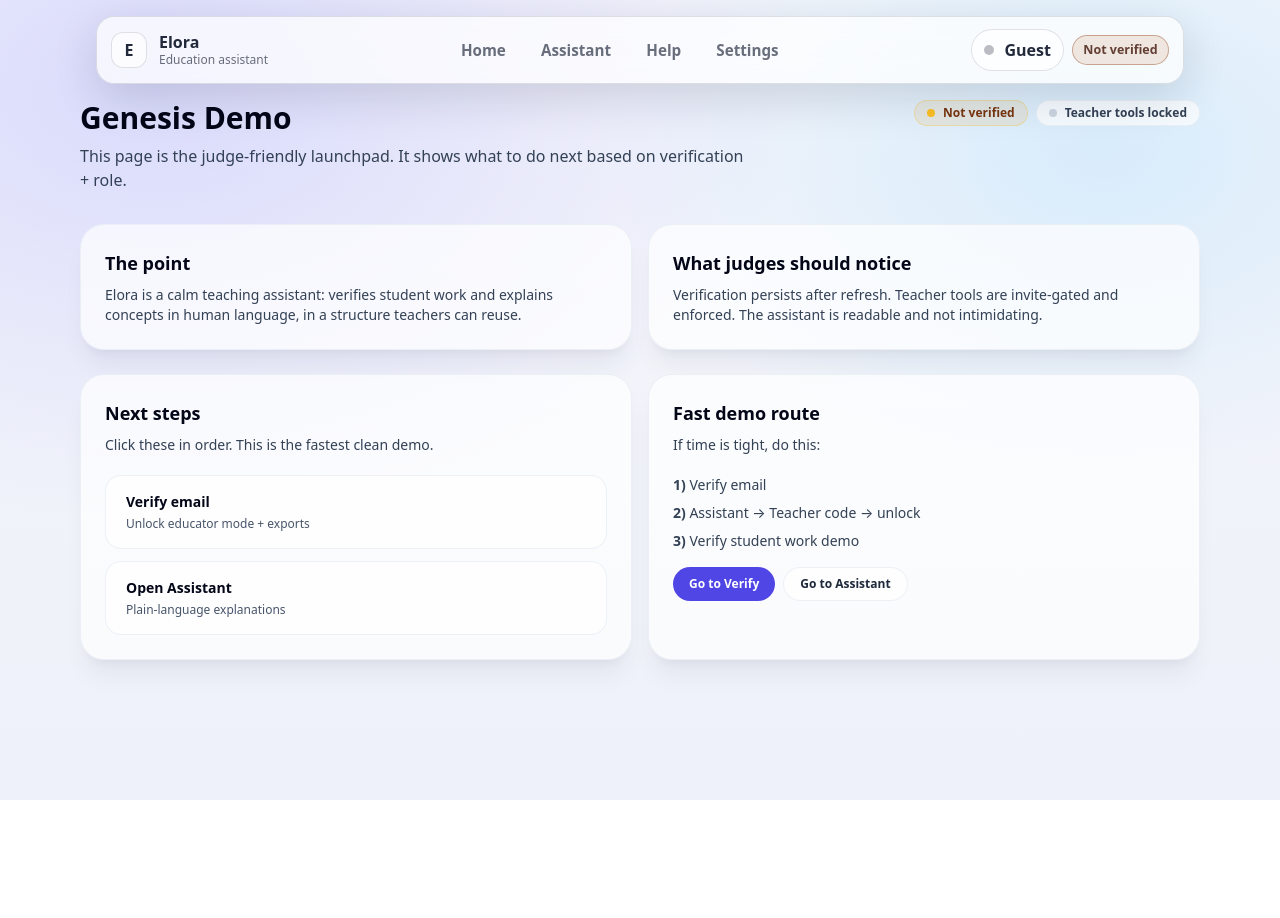
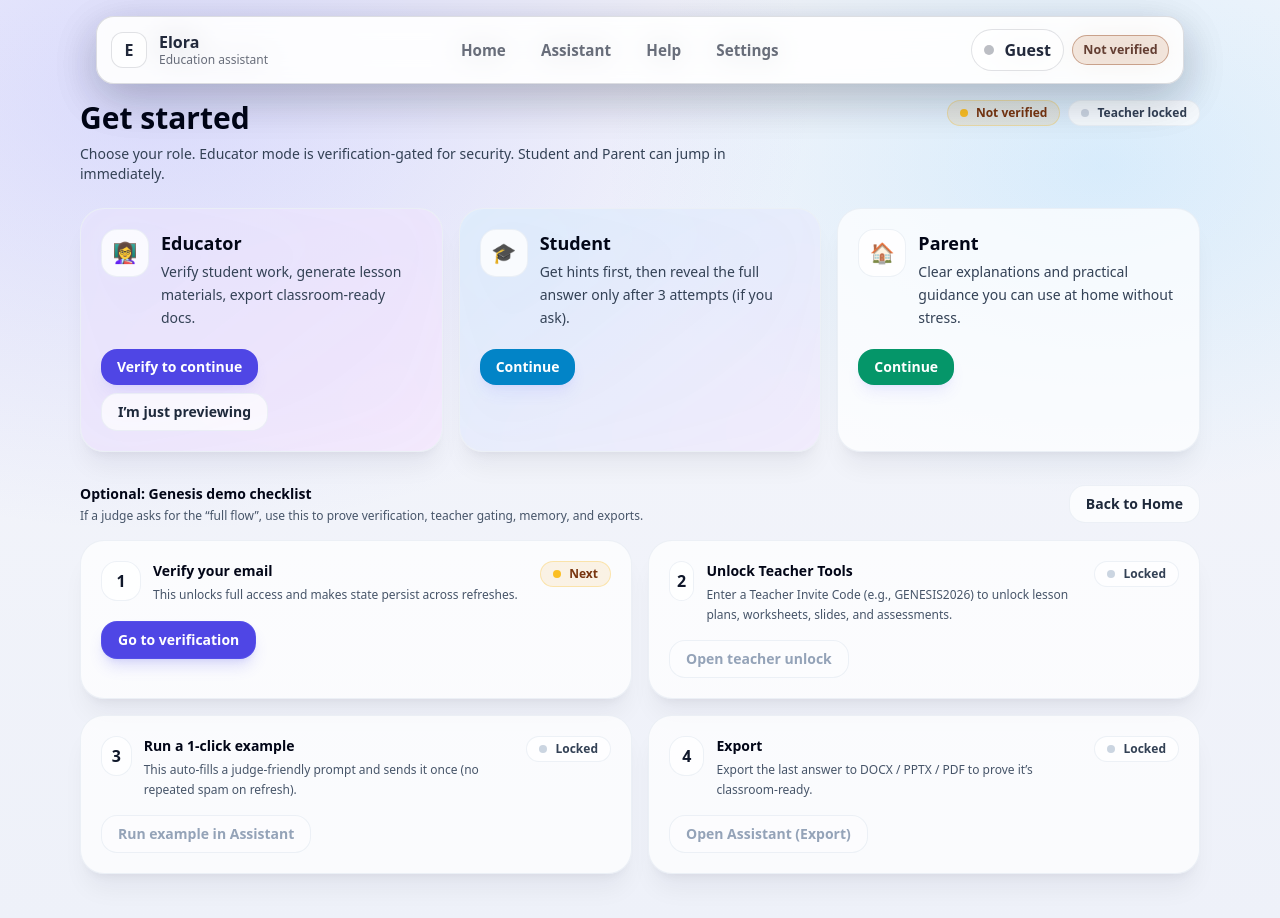
Before and after one commit to tweetharis-netizen/elora-verification-ui, a Next.js app: page /demo in a window 1280 px wide. Shown: the top 918 px of the page. Before the commit the page ends 800 px from the top, so only its background shows below. Built offline with nearby package versions, Linux system fonts and the light colour scheme; no server answers.

Commit message:
Update demo.js

```diff
--- a/pages/demo.js
+++ b/pages/demo.js
@@ -1,7 +1,8 @@
 import Head from "next/head";
 import { useEffect, useMemo, useState } from "react";
 import { useRouter } from "next/router";
-import { getSession, isTeacher, refreshVerifiedFromServer } from "../lib/session";
+import Navbar from "../components/Navbar";
+import { getSession, isTeacher, refreshVerifiedFromServer, setGuest, setRole } from "../lib/session";
 
 function cn(...xs) {
   return xs.filter(Boolean).join(" ");
@@ -30,133 +31,284 @@ function Chip({ variant, children }) {
   );
 }
 
-function DemoCard({ title, desc, children }) {
+function StepCard({ num, title, desc, status, actionLabel, onAction, disabled }) {
+  const variant = status === "done" ? "good" : status === "next" ? "warn" : "neutral";
+  const statusText = status === "done" ? "Done" : status === "next" ? "Next" : "Locked";
+
   return (
-    <div className="rounded-3xl border border-slate-200/60 dark:border-white/10 bg-white/70 dark:bg-slate-950/20 p-6 shadow-xl shadow-slate-900/5 dark:shadow-black/20">
-      <div className="text-lg font-black text-slate-950 dark:text-white">{title}</div>
-      <div className="mt-2 text-sm text-slate-700 dark:text-slate-300">{desc}</div>
-      {children ? <div className="mt-5">{children}</div> : null}
+    <div className="rounded-3xl border border-slate-200/60 dark:border-white/10 bg-white/70 dark:bg-slate-950/20 p-5 shadow-xl shadow-slate-900/5 dark:shadow-black/20">
+      <div className="flex items-start justify-between gap-3">
+        <div className="flex items-start gap-3">
+          <div className="h-10 w-10 rounded-2xl border border-slate-200/60 dark:border-white/10 bg-white/80 dark:bg-slate-950/25 grid place-items-center font-black text-slate-900 dark:text-white">
+            {num}
+          </div>
+          <div>
+            <div className="text-sm font-extrabold text-slate-950 dark:text-white">{title}</div>
+            <div className="mt-1 text-xs leading-relaxed text-slate-600 dark:text-slate-300">{desc}</div>
+          </div>
+        </div>
+        <Chip variant={variant}>{statusText}</Chip>
+      </div>
+
+      {actionLabel ? (
+        <div className="mt-4">
+          <button
+            type="button"
+            disabled={disabled}
+            onClick={onAction}
+            className={cn(
+              "rounded-2xl px-4 py-2 text-sm font-extrabold border transition",
+              disabled
+                ? "border-slate-200/60 dark:border-white/10 text-slate-400 cursor-not-allowed bg-white/40 dark:bg-slate-950/10"
+                : "border-indigo-500/30 bg-indigo-600 text-white hover:bg-indigo-700 shadow-lg shadow-indigo-500/20"
+            )}
+          >
+            {actionLabel}
+          </button>
+        </div>
+      ) : null}
     </div>
   );
 }
 
-export default function Demo() {
+function RoleCard({ title, desc, icon, tone, primaryLabel, secondaryLabel, onPrimary, onSecondary }) {
+  const toneRing =
+    tone === "indigo"
+      ? "border-indigo-500/25"
+      : tone === "sky"
+      ? "border-sky-500/25"
+      : "border-emerald-500/25";
+
+  const toneGlow =
+    tone === "indigo"
+      ? "from-indigo-500/15 via-sky-400/8 to-fuchsia-500/10"
+      : tone === "sky"
+      ? "from-sky-500/15 via-indigo-400/8 to-fuchsia-500/10"
+      : "from-emerald-500/12 via-sky-400/8 to-indigo-500/10";
+
+  const primaryBtn =
+    tone === "indigo"
+      ? "bg-indigo-600 hover:bg-indigo-700"
+      : tone === "sky"
+      ? "bg-sky-600 hover:bg-sky-700"
+      : "bg-emerald-600 hover:bg-emerald-700";
+
+  return (
+    <div className={cn("relative overflow-hidden rounded-3xl border bg-white/70 dark:bg-slate-950/20 p-5 shadow-xl shadow-slate-900/5 dark:shadow-black/20", toneRing, "border-slate-200/60 dark:border-white/10")}>
+      <div className="pointer-events-none absolute inset-0">
+        <div className={cn("absolute -inset-24 bg-gradient-to-br blur-3xl", toneGlow)} />
+      </div>
+
+      <div className="relative">
+        <div className="flex items-start gap-3">
+          <div className="h-12 w-12 rounded-2xl border border-slate-200/60 dark:border-white/10 bg-white/80 dark:bg-slate-950/25 grid place-items-center text-xl">
+            {icon}
+          </div>
+          <div className="flex-1">
+            <div className="text-lg font-black text-slate-950 dark:text-white">{title}</div>
+            <div className="mt-1 text-sm leading-relaxed text-slate-700 dark:text-slate-300">{desc}</div>
+          </div>
+        </div>
+
+        <div className="mt-5 flex flex-wrap gap-2">
+          <button
+            type="button"
+            onClick={onPrimary}
+            className={cn("rounded-2xl px-4 py-2 text-sm font-extrabold text-white shadow-lg shadow-indigo-500/10", primaryBtn)}
+          >
+            {primaryLabel}
+          </button>
+
+          {secondaryLabel ? (
+            <button
+              type="button"
+              onClick={onSecondary}
+              className="rounded-2xl border border-slate-200/60 dark:border-white/10 bg-white/70 dark:bg-slate-950/20 px-4 py-2 text-sm font-extrabold text-slate-800 dark:text-slate-200 hover:bg-white dark:hover:bg-slate-950/35"
+            >
+              {secondaryLabel}
+            </button>
+          ) : null}
+        </div>
+      </div>
+    </div>
+  );
+}
+
+export default function DemoPage() {
   const router = useRouter();
-
-  const [session, setSession] = useState(() => getSession());
+  const [session, setSessionState] = useState(() => getSession());
   const verified = Boolean(session?.verified);
   const teacher = Boolean(isTeacher());
 
   useEffect(() => {
     let mounted = true;
-    refreshVerifiedFromServer().then(() => {
+    (async () => {
+      await refreshVerifiedFromServer();
       if (!mounted) return;
-      setSession(getSession());
-    });
+      setSessionState(getSession());
+    })();
     return () => {
       mounted = false;
     };
   }, []);
 
-  const nextSteps = useMemo(() => {
-    if (!verified) {
-      return [
-        { label: "Verify email", href: "/verify", note: "Unlock educator mode + exports" },
-        { label: "Open Assistant", href: "/assistant", note: "Plain-language explanations" },
-      ];
+  const demoMsg = useMemo(() => {
+    return "Explain photosynthesis in 4 short steps for a Secondary student, add 1 simple example, then end with 2 quick check questions.";
+  }, []);
+
+  function setPostVerifyRedirect(path) {
+    try {
+      window.localStorage.setItem("elora_post_verify_redirect_v1", String(path || "/assistant"));
+    } catch {}
+  }
+
+  async function chooseRole(role) {
+    // Make role selection feel real: set role once here.
+    // (We’ll lock switching inside Assistant in a later batch with your green light.)
+    setRole(role);
+
+    // Keep guest OFF here to reduce “guest confusion”.
+    // Student/Parent can still use the assistant unverified; exports remain locked.
+    setGuest(false);
+
+    if (role === "educator") {
+      if (verified) {
+        router.push("/assistant");
+        return;
+      }
+      setPostVerifyRedirect("/assistant");
+      router.push("/verify");
+      return;
     }
-    if (!teacher) {
-      return [
-        { label: "Open Assistant", href: "/assistant", note: "Enter a Teacher Invite Code to unlock tools" },
-        { label: "Help (demo script)", href: "/help", note: "5–7 minute run-through" },
-      ];
-    }
-    return [
-      { label: "Open Assistant", href: "/assistant", note: "Teacher tools unlocked" },
-      { label: "Help (demo script)", href: "/help", note: "Follow the 5 steps live" },
-    ];
-  }, [verified, teacher]);
+
+    // Student / Parent can proceed directly.
+    router.push("/assistant");
+  }
+
+  const step1 = verified ? "done" : "next";
+  const step2 = !verified ? "locked" : teacher ? "done" : "next";
+  const step3 = !verified ? "locked" : "next";
+  const step4 = !verified ? "locked" : "next";
 
   return (
     <>
       <Head>
-        <title>Elora — Genesis Demo</title>
+        <title>Get started — Elora</title>
       </Head>
+
+      <Navbar />
 
       <div className="elora-page">
         <div className="elora-container">
-          <div className="flex flex-wrap items-start justify-between gap-3">
+          <div className="flex items-start justify-between gap-4 flex-wrap">
             <div>
-              <h1 className="text-3xl font-black text-slate-950 dark:text-white">Genesis Demo</h1>
-              <p className="mt-2 text-slate-700 dark:text-slate-300 max-w-2xl">
-                This page is the judge-friendly launchpad. It shows what to do next based on verification + role.
+              <h1 className="text-3xl font-black text-slate-950 dark:text-white">Get started</h1>
+              <p className="mt-2 text-sm text-slate-700 dark:text-slate-300 max-w-2xl">
+                Choose your role. Educator mode is verification-gated for security. Student and Parent can jump in immediately.
               </p>
             </div>
 
             <div className="flex flex-wrap gap-2">
               <Chip variant={verified ? "good" : "warn"}>{verified ? "Verified" : "Not verified"}</Chip>
-              <Chip variant={teacher ? "good" : "neutral"}>{teacher ? "Teacher mode" : "Teacher tools locked"}</Chip>
+              <Chip variant={teacher ? "good" : "neutral"}>{teacher ? "Teacher mode" : "Teacher locked"}</Chip>
             </div>
           </div>
 
-          <div className="mt-8 grid gap-4 md:grid-cols-2">
-            <DemoCard
-              title="The point"
-              desc="Elora is a calm teaching assistant: verifies student work and explains concepts in human language, in a structure teachers can reuse."
+          {/* Role selection (the 3 boxes you asked for) */}
+          <div className="mt-6 grid gap-4 lg:grid-cols-3">
+            <RoleCard
+              title="Educator"
+              icon="👩‍🏫"
+              tone="indigo"
+              desc="Verify student work, generate lesson materials, export classroom-ready docs."
+              primaryLabel={verified ? "Continue" : "Verify to continue"}
+              secondaryLabel={verified ? "" : "I’m just previewing"}
+              onPrimary={() => chooseRole("educator")}
+              onSecondary={() => chooseRole("student")}
             />
 
-            <DemoCard
-              title="What judges should notice"
-              desc="Verification persists after refresh. Teacher tools are invite-gated and enforced. The assistant is readable and not intimidating."
+            <RoleCard
+              title="Student"
+              icon="🎓"
+              tone="sky"
+              desc="Get hints first, then reveal the full answer only after 3 attempts (if you ask)."
+              primaryLabel="Continue"
+              secondaryLabel=""
+              onPrimary={() => chooseRole("student")}
+              onSecondary={() => {}}
+            />
+
+            <RoleCard
+              title="Parent"
+              icon="🏠"
+              tone="emerald"
+              desc="Clear explanations and practical guidance you can use at home without stress."
+              primaryLabel="Continue"
+              secondaryLabel=""
+              onPrimary={() => chooseRole("parent")}
+              onSecondary={() => {}}
             />
           </div>
 
-          <div className="mt-6 grid gap-4 md:grid-cols-2">
-            <DemoCard title="Next steps" desc="Click these in order. This is the fastest clean demo.">
-              <div className="grid gap-3">
-                {nextSteps.map((s) => (
-                  <button
-                    key={s.href}
-                    type="button"
-                    onClick={() => router.push(s.href)}
-                    className="rounded-2xl border border-slate-200/60 dark:border-white/10 bg-white/70 dark:bg-slate-950/20 px-5 py-4 text-left hover:bg-white dark:hover:bg-slate-950/35"
-                  >
-                    <div className="text-sm font-extrabold text-slate-950 dark:text-white">{s.label}</div>
-                    <div className="mt-1 text-xs text-slate-600 dark:text-slate-300">{s.note}</div>
-                  </button>
-                ))}
+          {/* Keep the judge-friendly checklist (optional) */}
+          <div className="mt-8">
+            <div className="flex items-center justify-between gap-3 flex-wrap">
+              <div>
+                <div className="text-sm font-extrabold text-slate-950 dark:text-white">Optional: Genesis demo checklist</div>
+                <div className="mt-1 text-xs text-slate-600 dark:text-slate-300">
+                  If a judge asks for the “full flow”, use this to prove verification, teacher gating, memory, and exports.
+                </div>
               </div>
-            </DemoCard>
+              <button
+                type="button"
+                onClick={() => router.push("/")}
+                className="rounded-2xl border border-slate-200/60 dark:border-white/10 bg-white/70 dark:bg-slate-950/20 px-4 py-2 text-sm font-extrabold text-slate-800 dark:text-slate-200 hover:bg-white dark:hover:bg-slate-950/35"
+              >
+                Back to Home
+              </button>
+            </div>
 
-            <DemoCard title="Fast demo route" desc="If time is tight, do this:">
-              <ol className="mt-2 grid gap-2 text-sm text-slate-700 dark:text-slate-300">
-                <li>
-                  <b>1)</b> Verify email
-                </li>
-                <li>
-                  <b>2)</b> Assistant → Teacher code → unlock
-                </li>
-                <li>
-                  <b>3)</b> Verify student work demo
-                </li>
-              </ol>
-              <div className="mt-4 flex flex-wrap gap-2">
-                <button
-                  type="button"
-                  onClick={() => router.push("/verify")}
-                  className="rounded-full bg-indigo-600 px-4 py-2 text-xs font-extrabold text-white hover:bg-indigo-700"
-                >
-                  Go to Verify
-                </button>
-                <button
-                  type="button"
-                  onClick={() => router.push("/assistant")}
-                  className="rounded-full border border-slate-200/60 dark:border-white/10 bg-white/70 dark:bg-slate-950/20 px-4 py-2 text-xs font-extrabold text-slate-800 dark:text-slate-200 hover:bg-white dark:hover:bg-slate-950/35"
-                >
-                  Go to Assistant
-                </button>
-              </div>
-            </DemoCard>
+            <div className="mt-4 grid gap-4 lg:grid-cols-2">
+              <StepCard
+                num={1}
+                title="Verify your email"
+                desc="This unlocks full access and makes state persist across refreshes."
+                status={step1}
+                actionLabel={verified ? "Open Assistant" : "Go to verification"}
+                onAction={() => router.push(verified ? "/assistant" : "/verify")}
+                disabled={false}
+              />
+
+              <StepCard
+                num={2}
+                title="Unlock Teacher Tools"
+                desc="Enter a Teacher Invite Code (e.g., GENESIS2026) to unlock lesson plans, worksheets, slides, and assessments."
+                status={step2}
+                actionLabel={teacher ? "Teacher already unlocked" : "Open teacher unlock"}
+                onAction={() => router.push("/assistant?demo=1&unlockTeacher=1")}
+                disabled={!verified || teacher}
+              />
+
+              <StepCard
+                num={3}
+                title="Run a 1-click example"
+                desc="This auto-fills a judge-friendly prompt and sends it once (no repeated spam on refresh)."
+                status={step3}
+                actionLabel="Run example in Assistant"
+                onAction={() => router.push(`/assistant?demo=1&demoRole=educator&demoMsg=${encodeURIComponent(demoMsg)}`)}
+                disabled={!verified}
+              />
+
+              <StepCard
+                num={4}
+                title="Export"
+                desc="Export the last answer to DOCX / PPTX / PDF to prove it’s classroom-ready."
+                status={step4}
+                actionLabel="Open Assistant (Export)"
+                onAction={() => router.push("/assistant?demo=1")}
+                disabled={!verified}
+              />
+            </div>
           </div>
         </div>
       </div>
```
